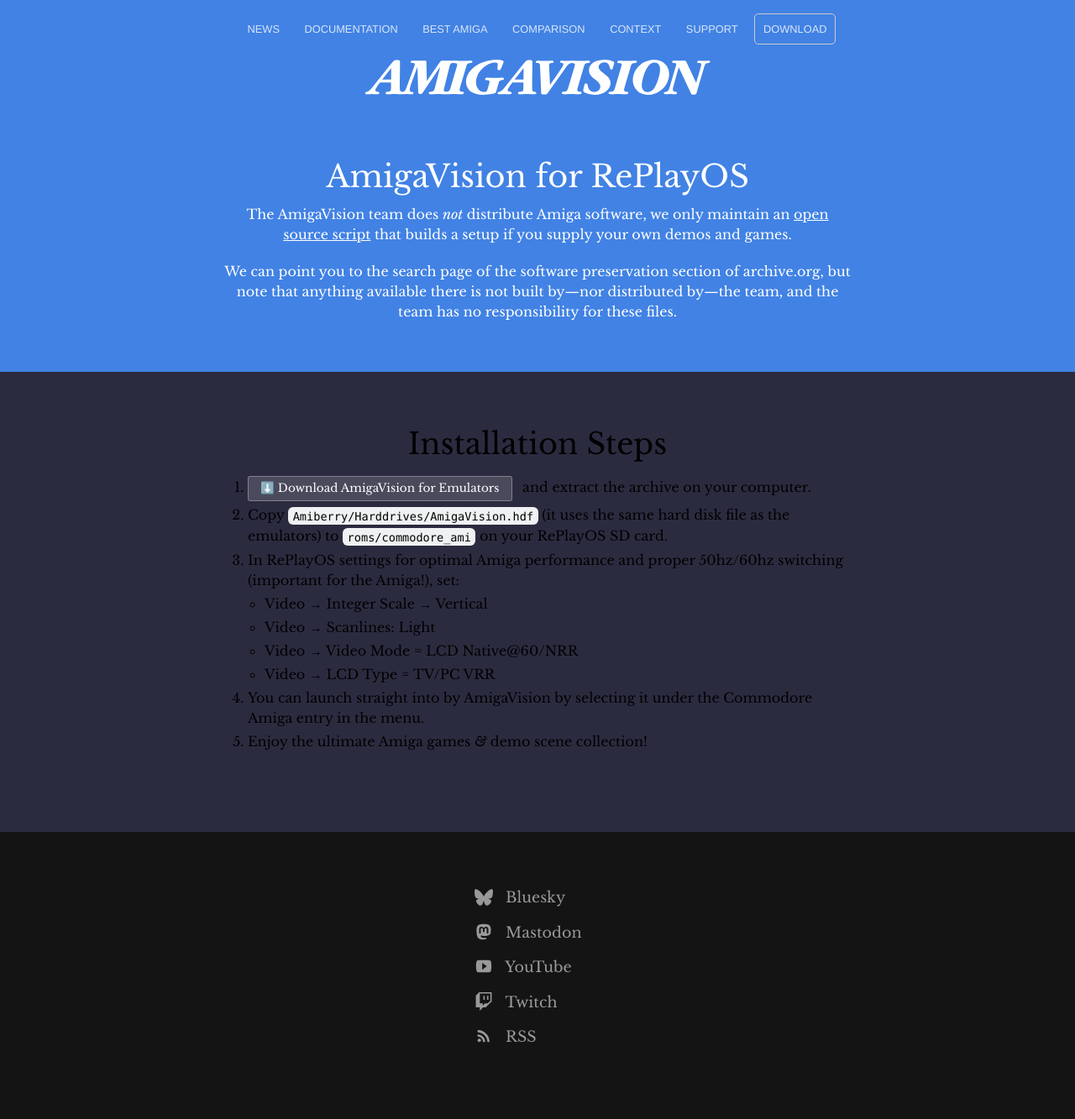
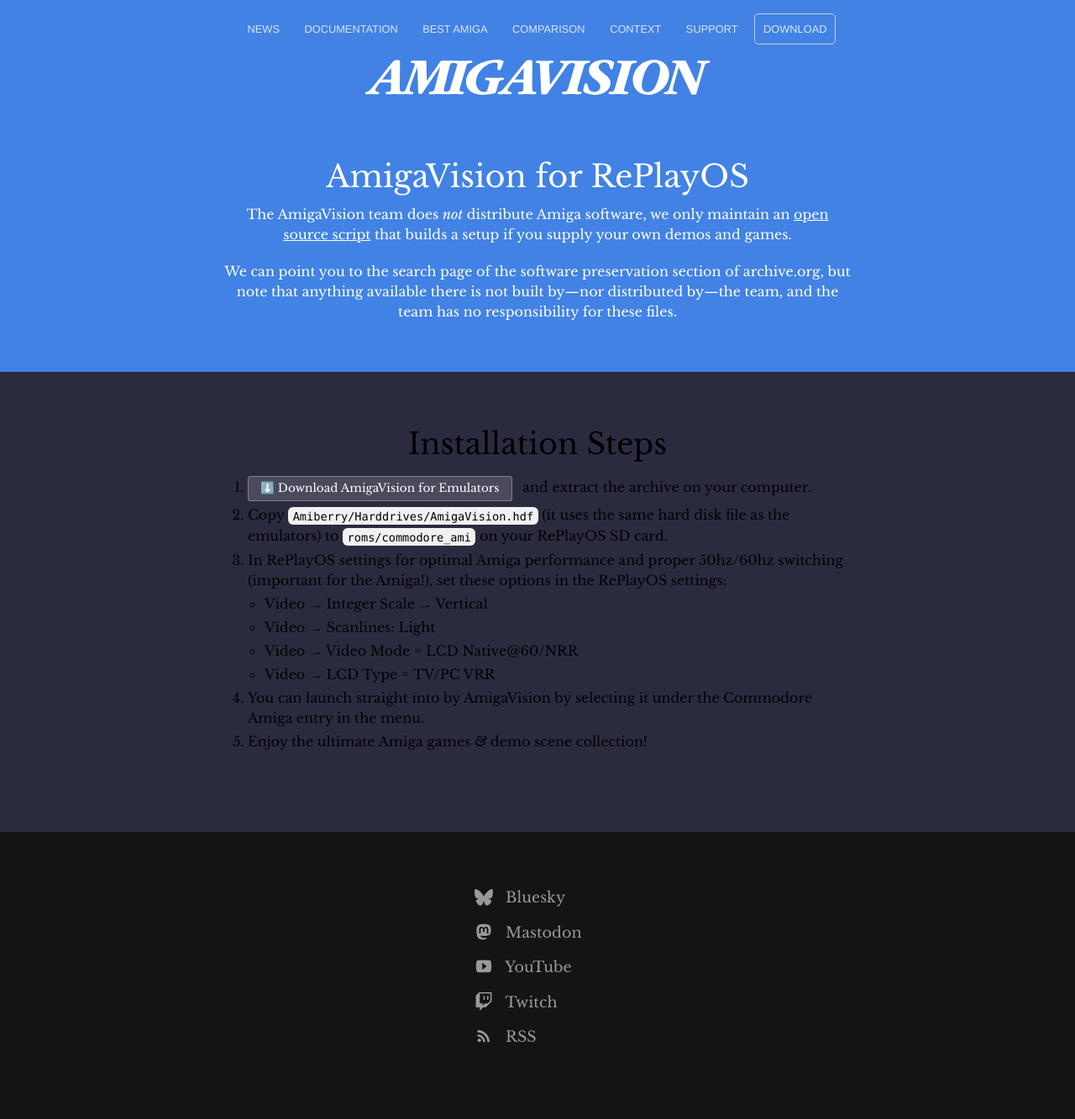
Before and after one commit to amigavision/amigavision.github.io, a Jekyll site: the page built from download/replay.html, in a window 1280 px wide. Shown: the whole page at 84% size. Built offline with Jekyll 4.4.1, drawn with Linux system fonts in a browser that asks for light colours.

Commit message:
Improve copy

```diff
--- a/download/replay.html
+++ b/download/replay.html
@@ -18,7 +18,7 @@
     <ol>
       <li><div class="button alt"><a target="_blank" href="https://archive.org/details/software?query=amigavision+for+emulators">⬇️ Download AmigaVision for Emulators</a></div> and extract the archive on your computer.
       <li>Copy <code>Amiberry/Harddrives/AmigaVision.hdf</code> (it uses the same hard disk file as the emulators) to <code>roms/commodore_ami</code> on your RePlayOS SD card.
-      <li>In RePlayOS settings for optimal Amiga performance and proper 50hz/60hz switching (important for the Amiga!), set:
+      <li>In RePlayOS settings for optimal Amiga performance and proper 50hz/60hz switching (important for the Amiga!), set these options in the RePlayOS settings:
       <ul>
         <li>Video → Integer Scale → Vertical
         <li>Video → Scanlines: Light
```
